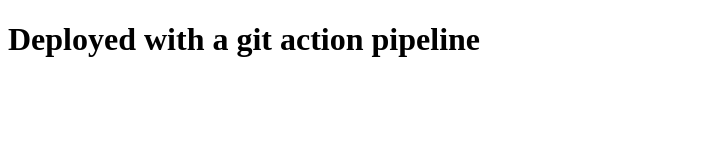
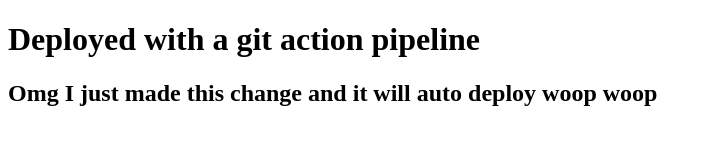
Before and after one commit to deanvons/workflow, a plain HTML site: page index.html in a window 1280 px wide. Shown: the whole page, without its empty margins (0-712 px from the left). Drawn offline with Linux system fonts and the light colour scheme.

Commit message:
feat: update home page

```diff
--- a/index.html
+++ b/index.html
@@ -7,5 +7,6 @@
 </head>
 <body>
     <h1>Deployed with a git action pipeline</h1>
+    <h2>Omg I just made this change and it will auto deploy woop woop</h2>
 </body>
 </html>
```
